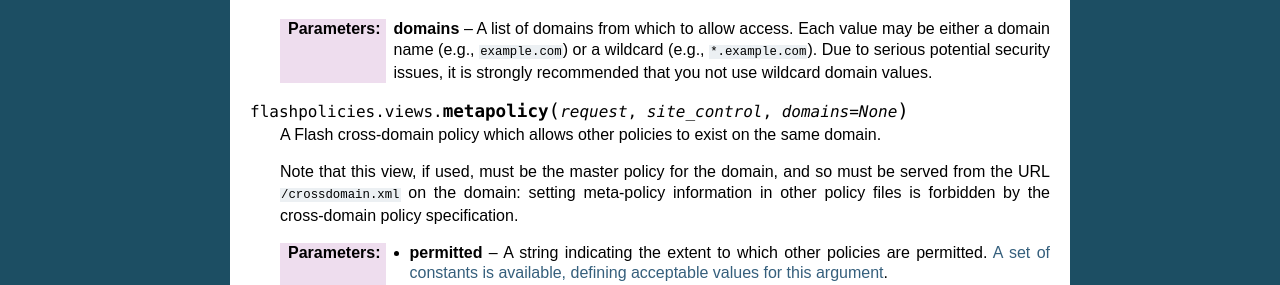
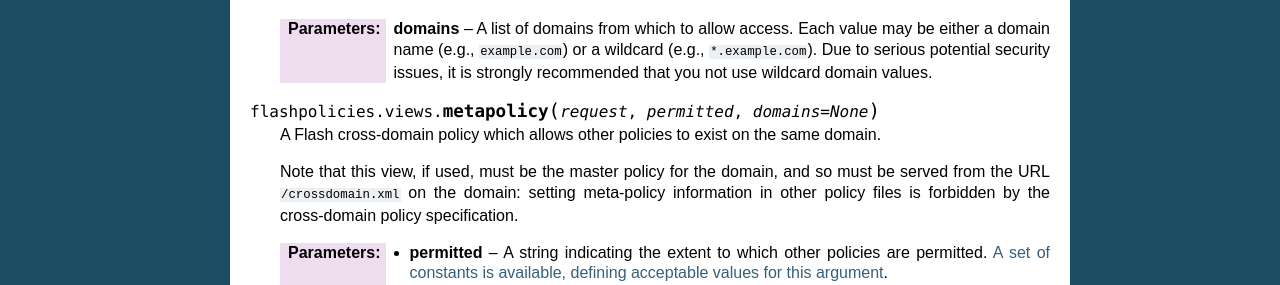
Before and after one commit to ubernostrum/django-flashpolicies, a Sphinx documentation site: the page built from docs/views.rst, in a window 1280 px wide. Shown: the part 423-708 px from the top of the page. Built offline with Sphinx 7.4.7, drawn with Linux system fonts in a browser that asks for light colours.

Commit message:
Correct a typo in the documentation for the metapolicy view.

```diff
--- a/docs/views.rst
+++ b/docs/views.rst
@@ -37,7 +37,7 @@ needed. Most sites will need no more than the
       security issues, it is strongly recommended that you not use
       wildcard domain values.
 
-.. function:: metapolicy(request, site_control, domains=None)
+.. function:: metapolicy(request, permitted, domains=None)
 
    A Flash cross-domain policy which allows other policies to exist on
    the same domain.
```
